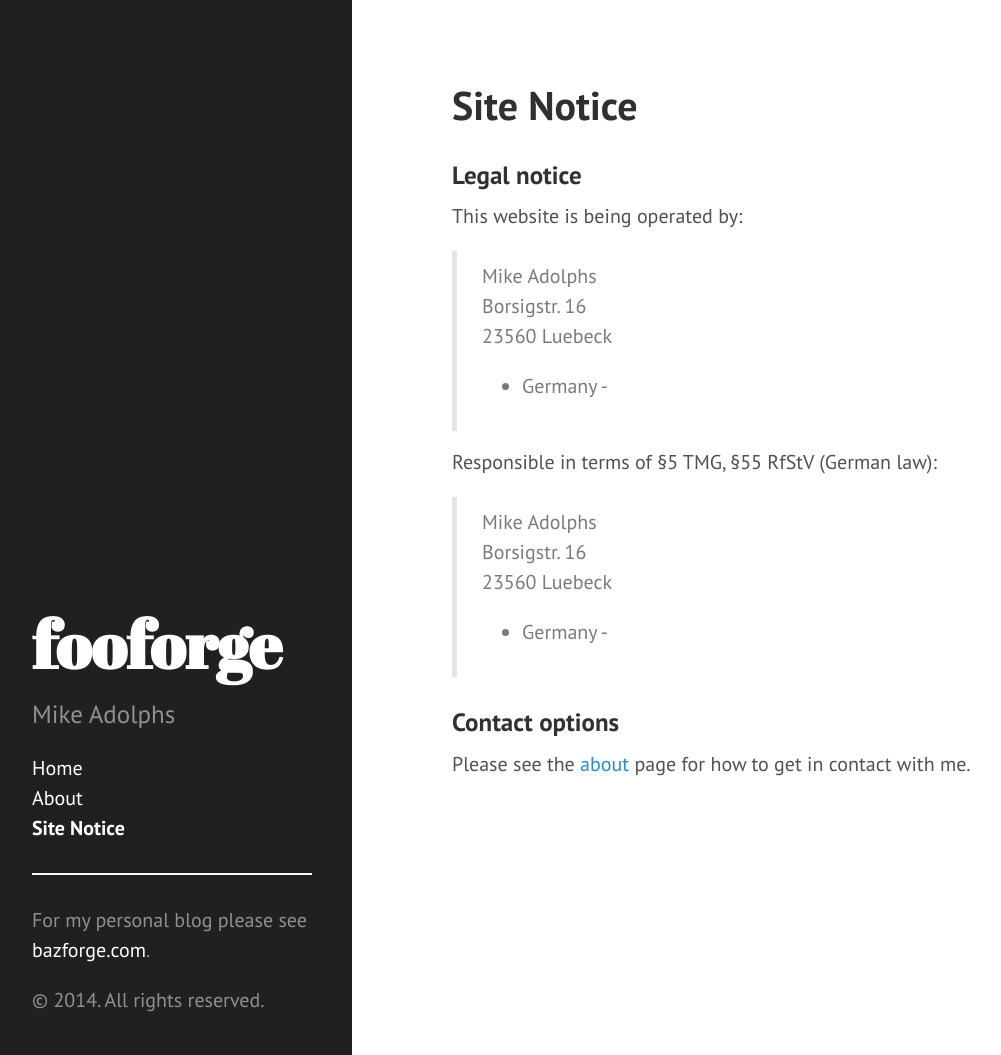
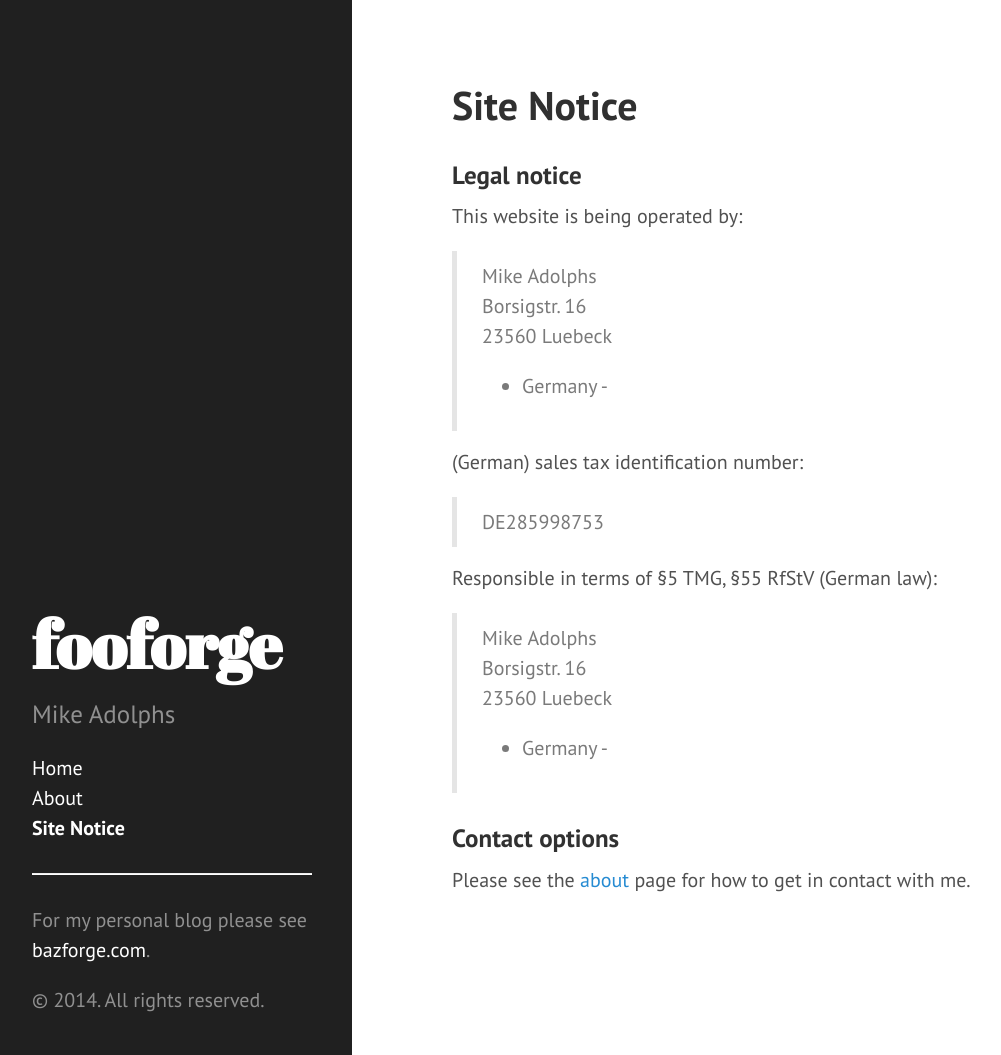
Before and after one commit to fooforge/fooforge.com, a Jekyll site: the page built from site-notice.md, in a window 1280 px wide and 1055 px high. Shown: the whole window, without its empty margins (8-1009 px from the left). Built offline with Jekyll 4.4.1, drawn with Linux system fonts in a browser that asks for light colours; Markdown is read by kramdown in place of the engine named in the settings.

Commit message:
Add sales tax ID to site notice

```diff
--- a/site-notice.md
+++ b/site-notice.md
@@ -12,6 +12,9 @@ This website is being operated by:
 > 23560 Luebeck
 > - Germany -
 
+(German) sales tax identification number:
+
+> DE285998753
 
 Responsible in terms of §5 TMG, §55 RfStV (German law):
 
```
